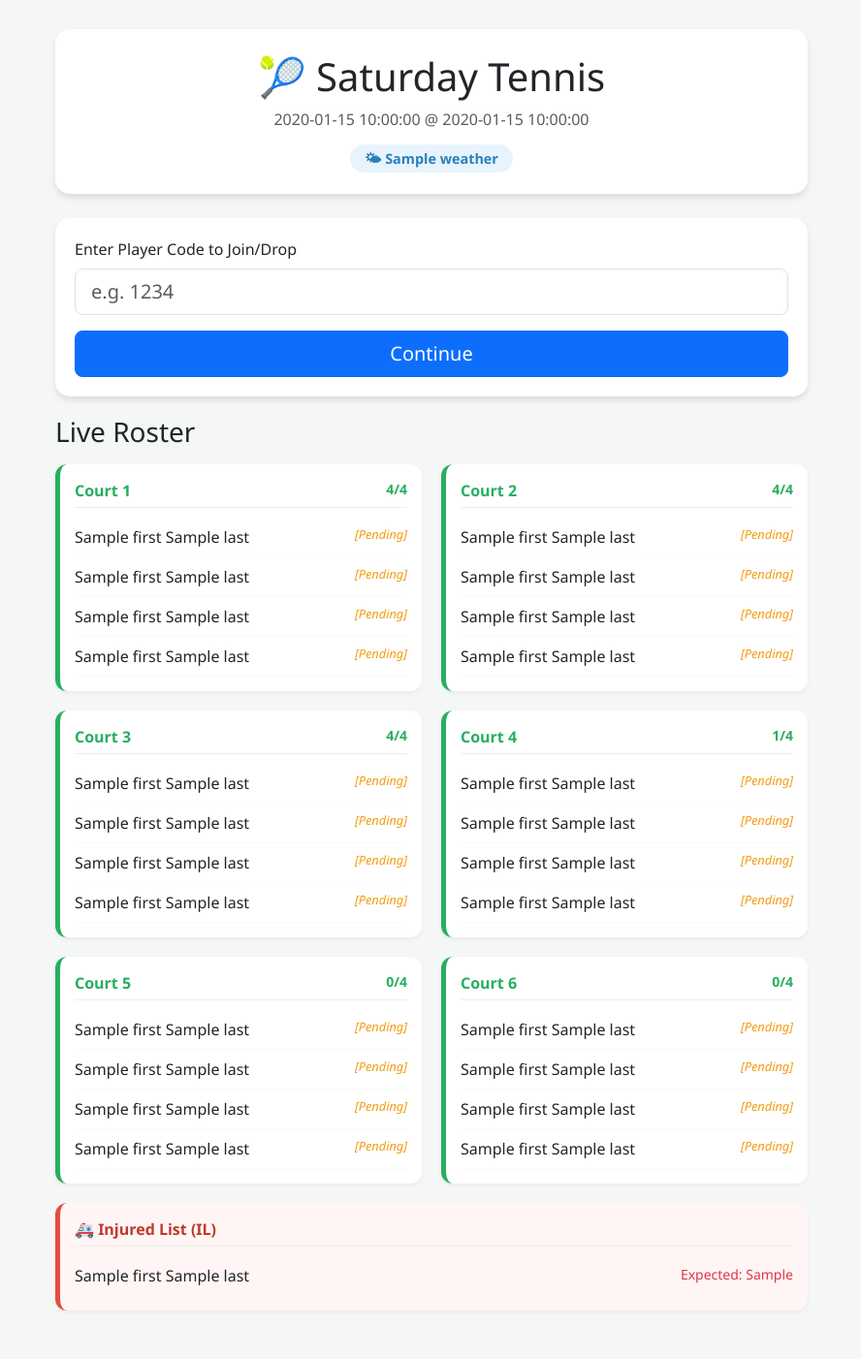
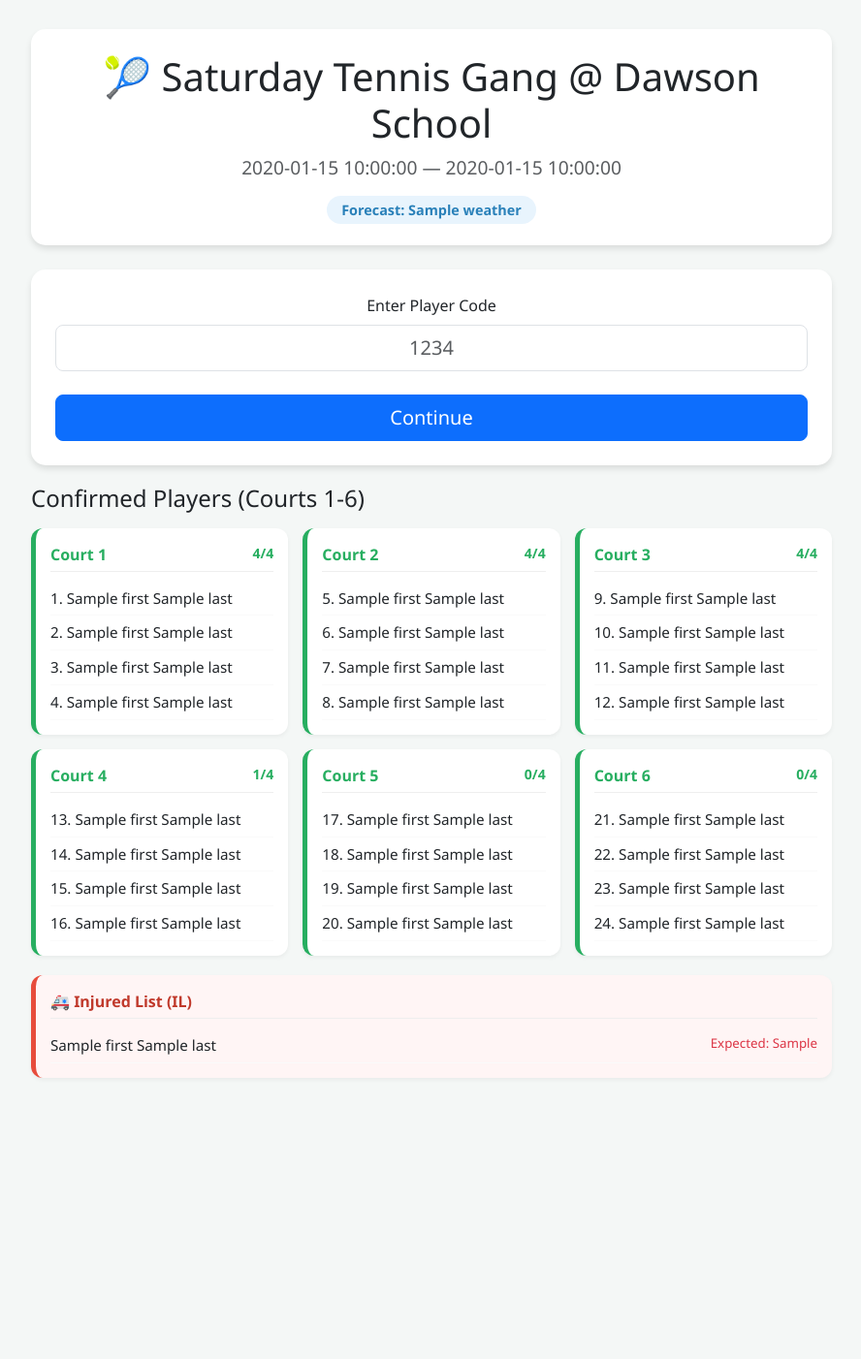
Before and after one commit to jpiccolini/saturday-tennis, a Flask app: template templates/index.html in a window 1280 px wide. Shown: the whole page at 97% size, without its empty margins (195-1083 px from the left). After the commit the page ends 1112 px from the top, so only its background shows below. Run offline with Flask 3, Linux system fonts and the light colour scheme; the template is opened without the code that fills it: most values are stand-ins (such as "Sample title", 1, 10 or a date in 2020).

Commit message:
Update index.html

```diff
--- a/templates/index.html
+++ b/templates/index.html
@@ -3,41 +3,40 @@
 <head>
     <meta charset="UTF-8">
     <meta name="viewport" content="width=device-width, initial-scale=1.0">
-    <title>Saturday Tennis Roster</title>
+    <title>Saturday Tennis Gang @ Dawson School</title>
     <link rel="stylesheet" href="https://cdn.jsdelivr.net/npm/bootstrap@5.3.0/dist/css/bootstrap.min.css">
     <style>
         body { background-color: #f4f7f6; font-family: 'Segoe UI', Tahoma, Geneva, Verdana, sans-serif; }
-        .container { max-width: 800px; margin-top: 30px; padding-bottom: 50px; }
+        .container { max-width: 850px; margin-top: 30px; padding-bottom: 50px; }
         .header-card { background: white; border-radius: 15px; padding: 25px; box-shadow: 0 4px 6px rgba(0,0,0,0.1); text-align: center; margin-bottom: 25px; }
         .weather-badge { background: #e8f4fd; color: #2980b9; padding: 5px 15px; border-radius: 20px; font-weight: bold; font-size: 0.9em; }
 
-        .court-grid { display: grid; grid-template-columns: repeat(auto-fit, minmax(300px, 1fr)); gap: 20px; }
+        .court-grid { display: grid; grid-template-columns: repeat(auto-fit, minmax(250px, 1fr)); gap: 15px; }
         .court-box { background: white; border-radius: 12px; padding: 15px; box-shadow: 0 2px 4px rgba(0,0,0,0.05); border-left: 5px solid #27ae60; }
         .court-header { font-weight: bold; color: #27ae60; border-bottom: 1px solid #eee; margin-bottom: 10px; padding-bottom: 5px; display: flex; justify-content: space-between; }
 
-        .waitlist-box { border-left-color: #f39c12; background: #fffdf9; }
+        .waitlist-box { border-left-color: #f39c12; background: #fffdf9; margin-top: 20px; }
         .waitlist-header { color: #d35400; }
 
         .injury-box { border-left-color: #e74c3c; background: #fff5f5; margin-top: 20px; }
         .injury-header { color: #c0392b; }
 
         .roster-list { list-style: none; padding: 0; margin: 0; }
-        .roster-list li { padding: 8px 0; border-bottom: 1px solid #fafafa; display: flex; justify-content: space-between; }
-        .status-pending { color: #f39c12; font-style: italic; font-size: 0.8em; }
+        .roster-list li { padding: 6px 0; border-bottom: 1px solid #fafafa; display: flex; justify-content: space-between; font-size: 0.95em; }
 
-        .login-box { background: white; border-radius: 15px; padding: 20px; box-shadow: 0 4px 6px rgba(0,0,0,0.1); margin-bottom: 20px; }
-        .admin-controls { background: #34495e; color: white; border-radius: 12px; padding: 20px; margin-top: 30px; }
+        .login-box { background: white; border-radius: 15px; padding: 25px; box-shadow: 0 4px 6px rgba(0,0,0,0.1); margin-bottom: 20px; text-align: center; }
+        .admin-panel { background: #2c3e50; color: white; border-radius: 12px; padding: 20px; margin-top: 30px; }
 
-        #admin-password-group { display: none; margin-top: 10px; }
-        .strike-warning { color: #e74c3c; font-weight: bold; font-size: 0.9em; margin-top: 10px; text-align: center; }
+        #admin-password-group { display: none; margin-top: 15px; text-align: left; }
+        .strike-msg { color: #e74c3c; font-weight: bold; font-size: 0.85em; margin-bottom: 10px; }
     </style>
 </head>
 <body>
     <div class="container">
         <div class="header-card">
-            <h1>🎾 Saturday Tennis</h1>
-            <p class="text-muted">{{ target_date }} @ {{ start_time }}</p>
-            <span class="weather-badge">🌤 {{ weather }}</span>
+            <h1>🎾 Saturday Tennis Gang @ Dawson School</h1>
+            <p class="text-muted" style="font-size: 1.2em;">{{ target_date }} — {{ start_time }}</p>
+            <span class="weather-badge">Forecast: {{ weather }}</span>
 
             {% with messages = get_flashed_messages(with_categories=true) %}
               {% if messages %}
@@ -50,45 +49,50 @@
 
         {% if not session.user %}
         <div class="login-box">
-            <form action="/validate" method="POST">
-                <div class="mb-3">
-                    <label class="form-label">Enter Player Code to Join/Drop</label>
-                    <input type="text" name="code" id="player-code" class="form-control form-control-lg" placeholder="e.g. 1234" required>
+            <form action="/validate" method="POST" id="login-form">
+                <div class="mb-2">
+                    <label class="form-label">Enter Player Code</label>
+                    <input type="text" name="code" id="player-code" class="form-control form-control-lg text-center" placeholder="1234" maxlength="4" required>
                 </div>
-                <div id="admin-password-group" class="mb-3">
-                    <label class="form-label">Admin Password</label>
-                    <input type="password" name="password" class="form-control" placeholder="Required for Code 9999">
+
+                <div id="admin-password-group">
+                    <label class="form-label">Admin Password Required</label>
+                    <input type="password" name="password" class="form-control" placeholder="••••••••">
                 </div>
-                <button type="submit" class="btn btn-primary w-100 btn-lg">Continue</button>
+
+                <button type="submit" class="btn btn-primary btn-lg w-100 mt-3">Continue</button>
             </form>
         </div>
         {% else %}
         <div class="header-card">
-            <h4>Welcome, {{ session.user.first }}!</h4>
+            <h3>Hello, {{ session.user.first }}!</h3>
 
             {% if strikes > 0 %}
-                <div class="strike-warning">⚠️ Strike Count: {{ strikes }} (3 strikes = Suspension)</div>
+                <div class="strike-msg">⚠️ Attendance Warning: {{ strikes }} No-Show Strike(s)</div>
             {% endif %}
 
             <div class="d-grid gap-2 d-md-block mt-3">
-                {% set player_in_roster = roster | selectattr("Player Code", "equalto", session.user.code | int) | list %}
-                {% if not player_in_roster %}
+                {% if not user_on_roster %}
                     <form action="/signup" method="POST" style="display:inline;">
                         <button type="submit" class="btn btn-success btn-lg" {% if strikes >= 3 %}disabled{% endif %}>
-                            {% if strikes >= 3 %}Blocked (3 Strikes){% else %}Sign Up for This Week{% endif %}
+                            {% if strikes >= 3 %}Account Suspended{% else %}Sign Up for This Week{% endif %}
                         </button>
                     </form>
                 {% else %}
                     <form action="/cancel" method="POST" style="display:inline;">
-                        <button type="submit" class="btn btn-danger btn-lg">Drop Out</button>
+                        {% if is_past_deadline %}
+                            <button type="submit" class="btn btn-warning btn-lg">Request a Sub</button>
+                        {% else %}
+                            <button type="submit" class="btn btn-danger btn-lg">Drop Out</button>
+                        {% endif %}
                     </form>
                 {% endif %}
-                <a href="/logout" class="btn btn-outline-secondary">Logout</a>
+                <a href="/logout" class="btn btn-outline-secondary btn-lg">Logout</a>
             </div>
         </div>
         {% endif %}
 
-        <h3 class="mb-3">Live Roster</h3>
+        <h4 class="mb-3">Confirmed Players (Courts 1-6)</h4>
         <div class="court-grid">
             {% for i in range(0, 24, 4) %}
             <div class="court-box">
@@ -100,8 +104,7 @@
                     {% for j in range(i, i+4) %}
                         <li>
                             {% if roster[j] %}
-                                <span>{{ roster[j].First }} {{ roster[j].Last }}</span>
-                                {% if roster[j].Status == 'Pending' %}<span class="status-pending">[Pending]</span>{% endif %}
+                                <span>{{ loop.index + i }}. {{ roster[j].First }} {{ roster[j].Last }}</span>
                             {% else %}
                                 <span class="text-muted small">Open Spot</span>
                             {% endif %}
@@ -113,13 +116,13 @@
         </div>
 
         {% if roster|length > 24 %}
-        <div class="court-box waitlist-box mt-4">
-            <div class="court-header waitlist-header">First-Come Waitlist</div>
+        <div class="court-box waitlist-box">
+            <div class="court-header waitlist-header">Waitlist (In Order)</div>
             <ul class="roster-list">
                 {% for player in roster[24:] %}
                 <li>
                     <span>{{ player.First }} {{ player.Last }}</span>
-                    <span class="badge bg-warning text-dark">#{{ loop.index }}</span>
+                    <span class="badge bg-warning text-dark">Position #{{ loop.index }}</span>
                 </li>
                 {% endfor %}
             </ul>
@@ -140,25 +143,25 @@
         </div>
         {% endif %}
 
-        {% if session.user and session.user.is_admin %}
-        <div class="admin-controls">
-            <h4>Admin Dashboard</h4>
+        {% if session.user and session.user.code == '9999' and session.user.is_admin %}
+        <div class="admin-panel">
+            <h5>Admin Controls</h5>
             <hr>
             <div class="row">
                 <div class="col-md-6 mb-3">
-                    <h6>Update Game Info</h6>
+                    <p class="small mb-1">Update Weekly Details</p>
                     <form action="/update_settings" method="POST">
-                        <input type="text" name="target_date" class="form-control mb-2" placeholder="Mar 28, 2026" value="{{ target_date }}">
-                        <input type="text" name="start_time" class="form-control mb-2" placeholder="9:00 AM" value="{{ start_time }}">
-                        <button type="submit" class="btn btn-sm btn-info w-100">Sync Settings</button>
+                        <input type="text" name="target_date" class="form-control form-control-sm mb-2" value="{{ target_date }}">
+                        <input type="text" name="start_time" class="form-control form-control-sm mb-2" value="{{ start_time }}">
+                        <button type="submit" class="btn btn-info btn-sm w-100">Sync Date/Time</button>
                     </form>
                 </div>
                 <div class="col-md-6 mb-3">
-                    <h6>Report Injury</h6>
+                    <p class="small mb-1">Injury Management</p>
                     <form action="/report_injury" method="POST">
-                        <input type="text" name="player_code" class="form-control mb-2" placeholder="Player Code">
-                        <input type="text" name="return_date" class="form-control mb-2" placeholder="Return Date (e.g. May 1)">
-                        <button type="submit" class="btn btn-sm btn-warning w-100">Mark as Injured</button>
+                        <input type="text" name="player_code" class="form-control form-control-sm mb-2" placeholder="Player Code">
+                        <input type="text" name="return_date" class="form-control form-control-sm mb-2" placeholder="Return Date">
+                        <button type="submit" class="btn btn-warning btn-sm w-100">Update IL</button>
                     </form>
                 </div>
             </div>
@@ -167,6 +170,7 @@
     </div>
 
     <script>
+        // Password field only appears when code 9999 is entered
         const codeInput = document.getElementById('player-code');
         const passwordGroup = document.getElementById('admin-password-group');
 
```
